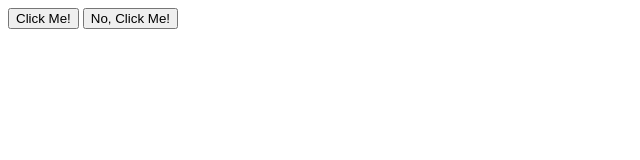
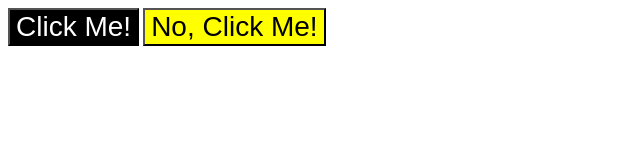
Before and after one commit to FateSaid/css-exercises, a plain HTML site: page css-exercises/foundations/03-grouping-selectors/index.html in a window 1280 px wide. Shown: the whole page, without its empty margins (0-640 px from the left). Drawn offline with Linux system fonts and the light colour scheme.

Commit message:
completed exercise

```diff
--- a/css-exercises/foundations/03-grouping-selectors/index.html
+++ b/css-exercises/foundations/03-grouping-selectors/index.html
@@ -8,7 +8,7 @@
     <link rel="stylesheet" href="style.css">
   </head>
   <body>
-    <button>Click Me!</button>
-    <button>No, Click Me!</button>
+    <button class="but1">Click Me!</button>
+    <button class="but2">No, Click Me!</button>
   </body>
 </html>
--- a/css-exercises/foundations/03-grouping-selectors/style.css
+++ b/css-exercises/foundations/03-grouping-selectors/style.css
@@ -0,0 +1,15 @@
+.but1 {
+    background-color: black;
+    color:white;
+}
+
+.but2 {
+    background-color:#ffff00;
+    color:rgb(0, 0, 0);
+
+}
+
+.but1, .but2 {
+    font-size: 28px;
+    font-style: Helvetica, 'Times New Roman', 'sans-serif';
+}
```
